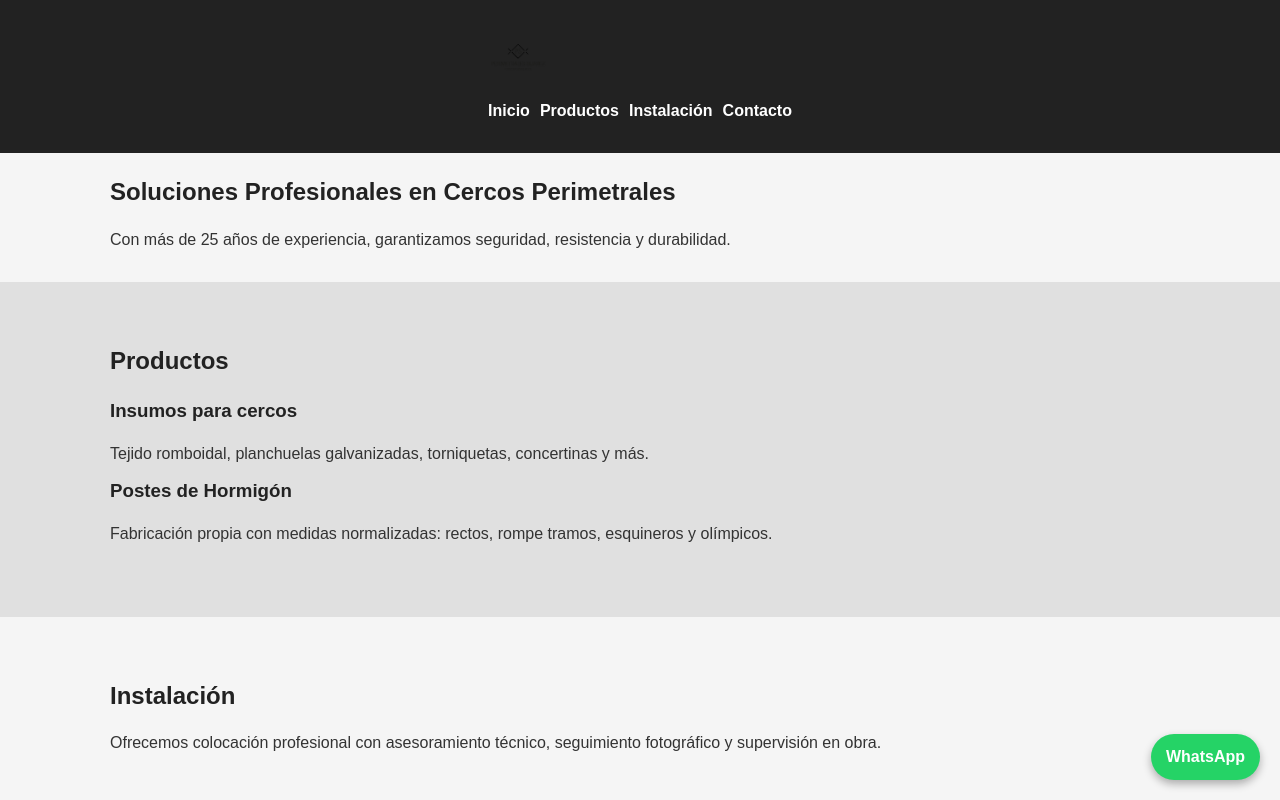
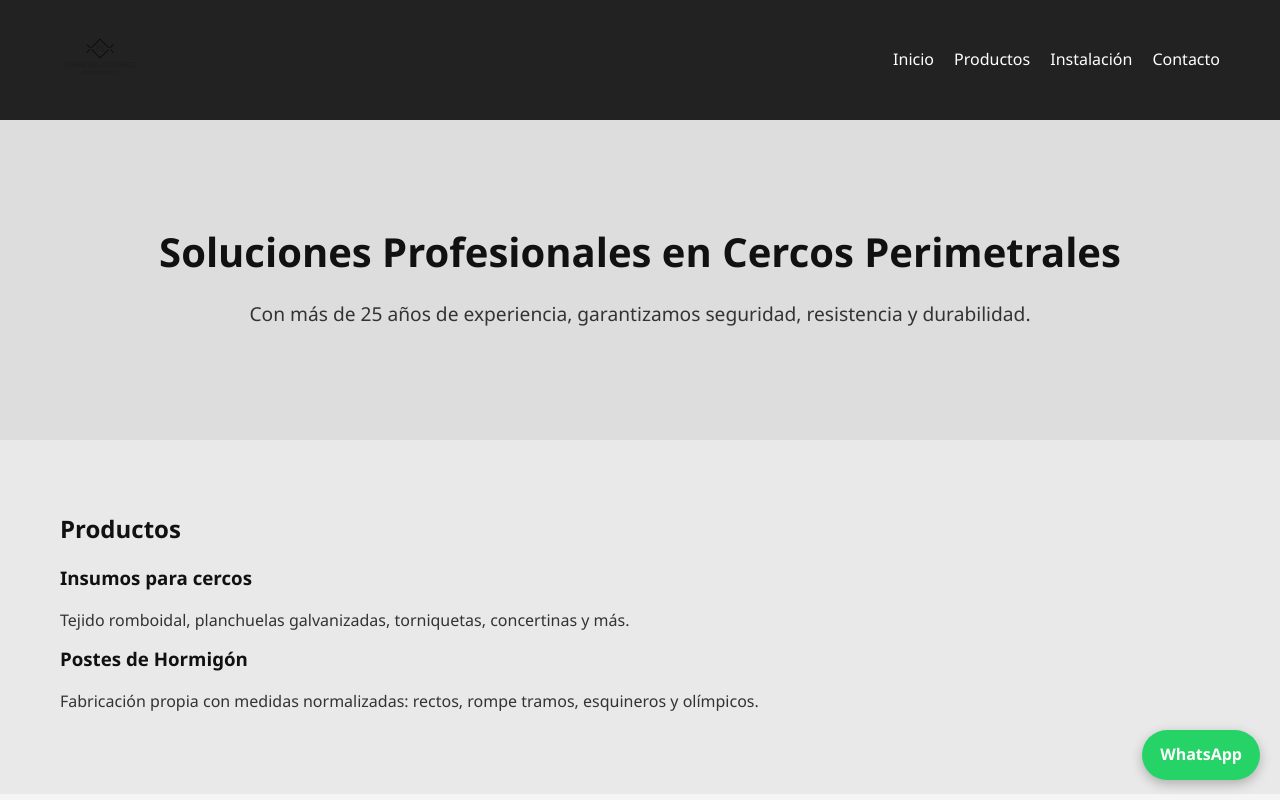
Before and after one commit to Lautarosuarez8586/perimetralessuarez-lauti, a plain HTML site: page index.html in a window 1280 px wide. Shown: the top 800 px of the page. Drawn offline with Linux system fonts and the light colour scheme.

Commit message:
Update style.css

```diff
--- a/css/style.css
+++ b/css/style.css
@@ -5,83 +5,118 @@
 }
 
 body {
-  font-family: Arial, sans-serif;
+  font-family: 'Segoe UI', Tahoma, Geneva, Verdana, sans-serif;
   line-height: 1.6;
   background-color: #f5f5f5;
   color: #333;
 }
 
 .container {
-  max-width: 1100px;
+  max-width: 1200px;
   margin: 0 auto;
   padding: 20px;
 }
 
+/* Header */
 .header {
   background-color: #222;
   color: white;
-  padding: 10px 0;
+}
+
+.header-container {
   display: flex;
-  flex-direction: column;
-  align-items: start;
-  gap: 10px;
+  align-items: center;
+  justify-content: space-between;
+  flex-wrap: wrap;
 }
 
 .logo {
-  max-height: 60px;
+  height: 80px;
 }
 
+/* Navigation */
 .nav {
   display: flex;
+  gap: 20px;
   flex-wrap: wrap;
-  gap: 10px;
 }
 
 .nav a {
   color: white;
   text-decoration: none;
-  font-weight: bold;
+  font-weight: 500;
+  font-size: 16px;
+  transition: all 0.3s ease;
 }
 
 .nav a:hover {
-  text-decoration: underline;
+  color: #ccc;
 }
 
+/* Hero */
+.hero {
+  background-color: #ddd;
+  padding: 80px 20px;
+  text-align: center;
+}
+
+.hero h1 {
+  font-size: 2.5rem;
+  margin-bottom: 15px;
+  color: #111;
+}
+
+.hero p {
+  font-size: 1.2rem;
+  color: #333;
+}
+
+/* Sections */
 .section {
-  padding: 40px 0;
+  padding: 50px 20px;
 }
 
 .gray {
-  background-color: #e0e0e0;
+  background-color: #e9e9e9;
 }
 
+/* Typography */
+h1, h2, h3 {
+  color: #111;
+  margin-bottom: 15px;
+}
+
+p {
+  margin-bottom: 10px;
+  font-size: 16px;
+}
+
+/* Footer */
 .footer {
   background-color: #222;
   color: white;
   text-align: center;
-  padding: 20px 0;
+  padding: 30px 20px;
   font-size: 14px;
 }
 
+/* WhatsApp button */
 .whatsapp-button {
   position: fixed;
   bottom: 20px;
   right: 20px;
   background-color: #25D366;
   color: white;
-  padding: 10px 15px;
-  border-radius: 50px;
+  padding: 12px 18px;
+  border-radius: 40px;
   text-decoration: none;
   font-weight: bold;
-  box-shadow: 0 4px 8px rgba(0, 0, 0, 0.3);
+  font-size: 16px;
+  box-shadow: 0 4px 12px rgba(0, 0, 0, 0.25);
   z-index: 1000;
+  transition: background-color 0.3s ease;
 }
 
-h1, h2, h3 {
-  color: #222;
-  margin-bottom: 15px;
+.whatsapp-button:hover {
+  background-color: #1ebe5d;
 }
-
-p {
-  margin-bottom: 10px;
-}
```
